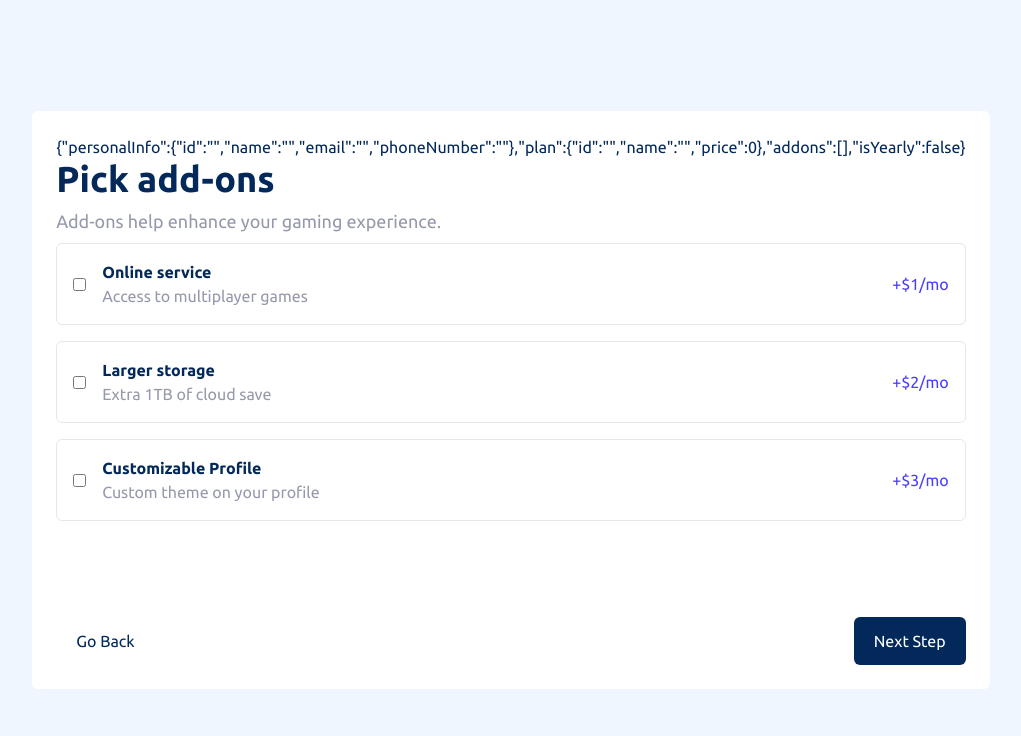
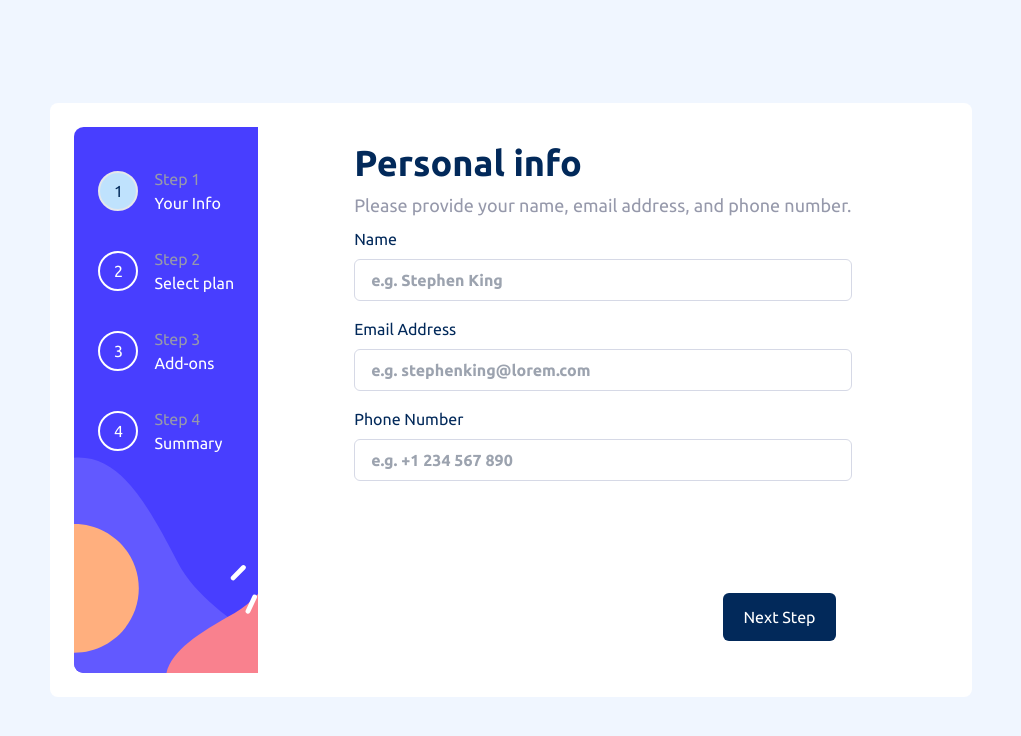
Before and after one commit to vitaovich/FM-multi-step-form, a Next.js app: page / in a window 1280 px wide. Shown: the top 736 px of the page, without its empty margins (129-1150 px from the left). Built offline with nearby package versions, Linux system fonts and the light colour scheme.

Commit message:
update sidebar and thank you component

```diff
--- a/components/sideBar.tsx
+++ b/components/sideBar.tsx
@@ -5,7 +5,7 @@ import sidebarBGMobile from '../public/images/bg-sidebar-mobile.svg'
 import SidebarStep from './sidebarStep'
 import Step from './Step'
 
-const Sidebar = () => {
+const Sidebar: React.FC<{selectedStep: number}> = (props) => {
     const [steps,setSteps] = useState<Step[]>([
         new Step(1, 'Step 1', 'Your Info'),
         new Step(2, 'Step 2', 'Select plan'),
@@ -14,31 +14,15 @@ const Sidebar = () => {
     ])
 
     return (
-        <div id='sidebar' className='m-4 p-6'>
-            <div className='bg-slate-200/50'>
-
-                {/* <!-- Sidebar start --> */}
-                <div className="flex flex-row md:flex-col">
+        <div id='sidebar' className='p-6 absolute top-0 inset-x-0 md:static md:top-auto md:inset-x-auto'>
+            <div className=''>
+                <div className="flex flex-row justify-center md:flex-col">
                     {
                         steps.map((step) => (
-                            <SidebarStep key={step.id} step={step} />
+                            <SidebarStep key={step.id} step={step} selected={step.num === props.selectedStep} />
                         ))
                     }
                 </div>
-
-                {/* Step 1
-            Your info
-
-            Step 2
-            Select plan
-
-            Step 3
-            Add-ons
-
-            Step 4
-            Summary */}
-
-                {/* <!-- Sidebar end --> */}
             </div>
         </div>
     )
--- a/components/sidebarStep.tsx
+++ b/components/sidebarStep.tsx
@@ -1,13 +1,13 @@
 import Step from "./Step"
 
-const SidebarStep: React.FC<{ step: Step }> = (props) => {
+const SidebarStep: React.FC<{ step: Step, selected: boolean }> = (props) => {
     const step = props.step
     return (
         <>
-            <div className="flex flex-row mx-2 bg-red-200 my-4 items-center md:mx-0">
-                <div className='flex items-center justify-center h-10 w-10 border-2 border-white text-white rounded-full'>{step.num}</div>
+            <div className="flex flex-row mx-2 my-4 items-center md:mx-0">
+                <div className={`flex items-center justify-center h-10 w-10 border-2 rounded-full ${props.selected ? 'bg-LightBlue text-MarineBlue border-0' :  'border-white text-white'}`}>{step.num}</div>
                 <div className="hidden md:block flex flex-col text-white ml-4">
-                    <div>{step.title}</div>
+                    <div className="text-CoolGray">{step.title}</div>
                     <div>{step.description}</div>
                 </div>
             </div>
--- /dev/null
+++ b/components/thankYou.tsx
@@ -0,0 +1,22 @@
+import thankYou from '../public/images/icon-thank-you.svg'
+import Image from "next/image"
+
+const ThankYou = () => {
+    return <>
+        <div className="flex flex-col justify-center items-center space-y-8">
+            <Image
+                alt="Thank you"
+                src={thankYou}
+            />
+            <h1 className="text-4xl font-bold">Thank you!</h1>
+
+            <p>
+                Thanks for confirming your subscription! We hope you have fun
+                using our platform. If you ever need support, please feel free
+                to email us at support@loremgaming.com.
+            </p>
+        </div>
+    </>
+}
+
+export default ThankYou
--- a/pages/index.tsx
+++ b/pages/index.tsx
@@ -9,6 +9,7 @@ import React, { useRef, useState } from 'react'
 import Sidebar from '../components/sideBar'
 import Addon from '@/models/Addon'
 import Plan from '@/models/Plan'
+import ThankYou from '@/components/thankYou'
 
 
 export default function Home() {
@@ -18,7 +19,7 @@ export default function Home() {
     { num: 3, title: 'Pick add-ons', description: 'Add-ons help enhance your gaming experience.' },
     { num: 4, title: 'Finishing up', description: 'Double-check everything looks OK before confirming.' },
   ])
-  const [curStep, setCurStep] = useState<number>(2)
+  const [curStep, setCurStep] = useState<number>(0)
   const [curFormValid, setFormValid] = useState<boolean>(false)
   const formSubmitButton = useRef<HTMLButtonElement>(null)
 
@@ -29,7 +30,11 @@ export default function Home() {
   }
 
   const submitCurFormHandler = () => {
+    if (curStep < 3) {
       formSubmitButton.current?.click()
+    } else {
+      curNextStepHandler()
+    }
   }
 
   const curNextStepHandler = () => {
@@ -74,11 +79,10 @@ export default function Home() {
         <title>Multi Step Form</title>
       </Head>
       <div className='flex items-center justify-center min-h-screen bg-Magnolia font-ubuntu'>
-        <div className='bg-white rounded-md text-MarineBlue mx-4 p-6'>
-          {/* <Sidebar></Sidebar> */}
-          {
-            JSON.stringify({ personalInfo, plan, addons, isYearly })
-          }
+        <div className='bg-white rounded-lg text-MarineBlue mx-4 p-6 md:flex md:flex-row'>
+          <Sidebar selectedStep={curStep + 1}></Sidebar>
+          <div className="flex flex-col md:mx-24 md:my-4">
+            {curStep < 4 &&
               <StepContainer title={steps[curStep].title} description={steps[curStep].description}>
                 {curStep == 0 &&
                   <StepOneForm
@@ -112,105 +116,23 @@ export default function Home() {
                   <StepFourForm plan={plan} addons={addons} isYearly={isYearly} />
                 }
               </ StepContainer>
-          <div className={`flex flex-row mt-24 ${curStep > 0 ? 'justify-between' : 'justify-end'}`}>
+            }
+            {curStep == 4 &&
+              <ThankYou></ThankYou>
+            }
+            <div className={`absolute inset-x-0 bottom-0 flex flex-row mt-24 p-4 ${curStep > 0 ? 'justify-between' : 'justify-end'} bg-white md:static md:bottom-auto md:inset-x-auto`}>
               {curStep > 0 &&
                 <button className="px-5 py-3 rounded-md" onClick={curPrevStepHandler}>
                   Go Back
                 </button>}
               {curStep < 4 &&
-              <button className="px-5 py-3 rounded-md text-white bg-MarineBlue" onClick={submitCurFormHandler}>
-                Next Step
+                <button className={`px-5 py-3 rounded-md text-white ${curStep === 3 ? 'bg-PurplishBlue' : 'bg-MarineBlue'}`} onClick={submitCurFormHandler}>
+                  {curStep === 3 ? 'Confirm' : 'Next Step'}
                 </button>}
             </div>
           </div>
         </div>
-
-      {/* <!-- Step 1 start -->
-
-      Personal info
-      Please provide your name, email address, and phone number.
-
-      Name
-      e.g. Stephen King
-
-      Email Address
-      e.g. stephenking@lorem.com
-
-      Phone Number
-      e.g. +1 234 567 890
-
-      Next Step
-
-      <!-- Step 1 end -->
-
-      <!-- Step 2 start -->
-
-      Select your plan
-      You have the option of monthly or yearly billing.
-
-      Arcade
-      $9/mo
-
-      Advanced
-      $12/mo
-
-      Pro
-      $15/mo
-
-      Monthly
-      Yearly
-
-      Go Back
-      Next Step
-
-      <!-- Step 2 end -->
-
-      <!-- Step 3 start -->
-
-      Pick add-ons
-      Add-ons help enhance your gaming experience.
-
-      Online service
-      Access to multiplayer games
-      +$1/mo
-
-      Larger storage
-      Extra 1TB of cloud save
-      +$2/mo
-
-      Customizable Profile
-      Custom theme on your profile
-      +$2/mo
-
-      Go Back
-      Next Step
-
-      <!-- Step 3 end -->
-
-      <!-- Step 4 start -->
-
-      Finishing up
-      Double-check everything looks OK before confirming.
-
-      <!-- Dynamically add subscription and add-on selections here -->
-
-      Total (per month/year)
-
-      Go Back
-      Confirm
-
-      <!-- Step 4 end -->
-
-      <!-- Step 5 start -->
-
-      Thank you!
-
-      Thanks for confirming your subscription! We hope you have fun
-      using our platform. If you ever need support, please feel free
-      to email us at support@loremgaming.com.
-
-      <!-- Step 5 end --> */}
-
+      </div>
     </>
   )
 }
```
Lines whose indentation alone changed are shown as unchanged.
